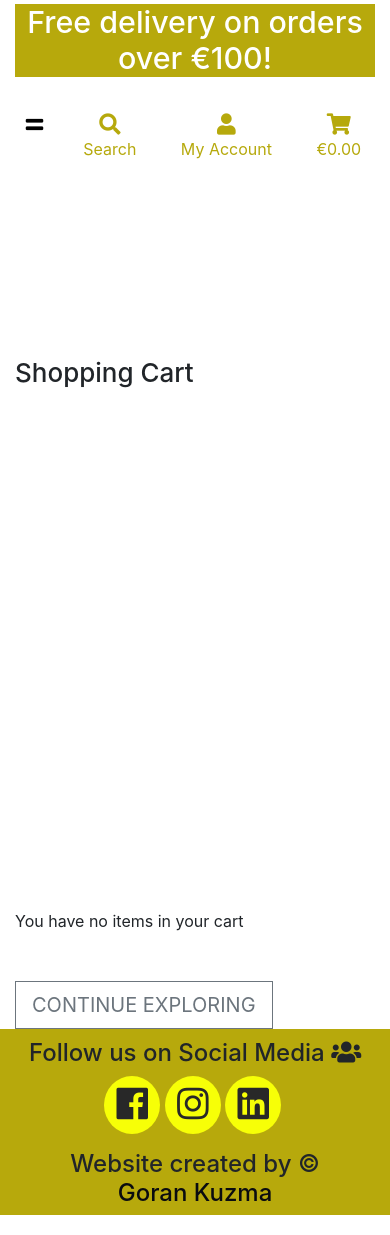
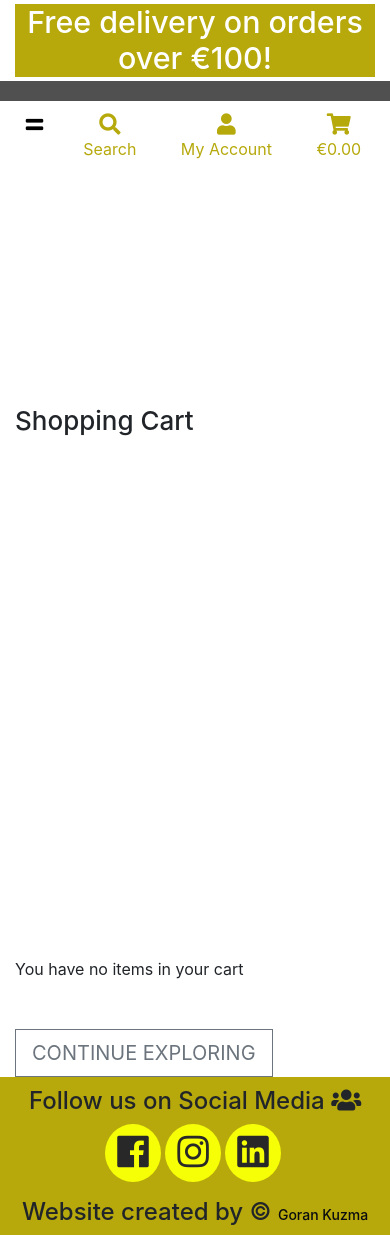
Before and after one commit to kuzGo/kuzco, a Django app: page /cart/ in a window 390 px wide. Run offline with Django 3.2, Linux system fonts and the light colour scheme; some libraries are stand-ins or nearby versions.

Commit message:
Style: Navbar and header to increase readibility

```diff
--- a/static/css/style.css
+++ b/static/css/style.css
@@ -1,3 +1,5 @@
+@import url('https://fonts.googleapis.com/css2?family=Lato:ital,wght@0,400;1,300&display=swap');
+
 * {
     margin: 0;
     padding: 0;
@@ -34,8 +36,11 @@ html {
 .navbar {
     padding: 0 0.8000000000000007rem !important;
     max-height: 20px;
+    background-color: rgba(6, 6, 6, 0.7);
 }
-
+#topnav {
+    background-color: rgba(6, 6, 6, 0.7);
+}
 .hero-wrapper {
     position: absolute;
     right: 0;
@@ -189,7 +194,12 @@ html {
         font-weight: 700;
         margin-top: 50%;
     }
-
+    .logo-font {
+        margin-top: 6rem;
+    }
+    .media-links {
+        font-size: 14px!important;
+    }
     .hero-text a {
         font-size: 0.6em !important;
         left: 0 !important;
@@ -323,11 +333,6 @@ button {
   100% {-webkit-transform: skew(0deg,0deg);transform: skew(0deg,0deg);}
 }
 
-.search-container:hover{
-  -webkit-animation: hoverShake 0.25s linear 3;
-          animation: hoverShake 0.25s linear 3;
-}
-
 /* Footer section */
 .media-links {
     text-decoration: none;
```
